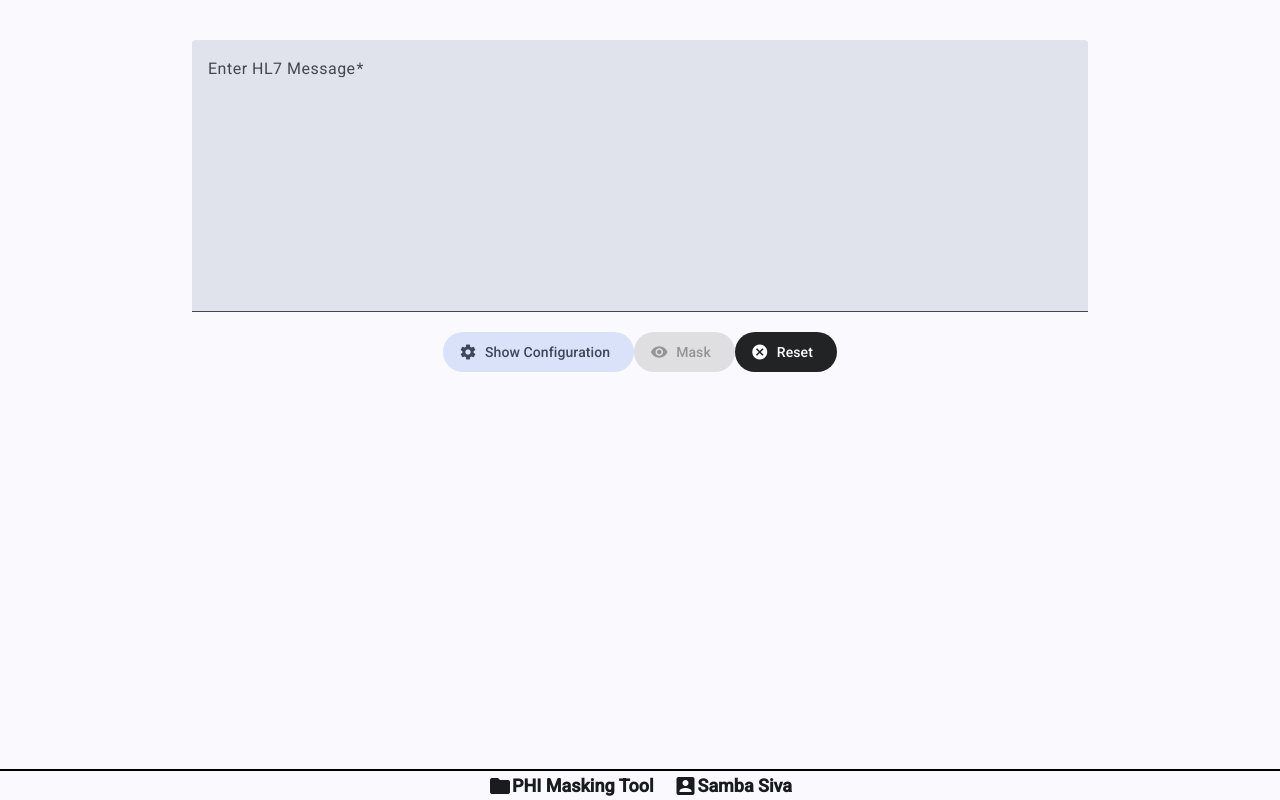
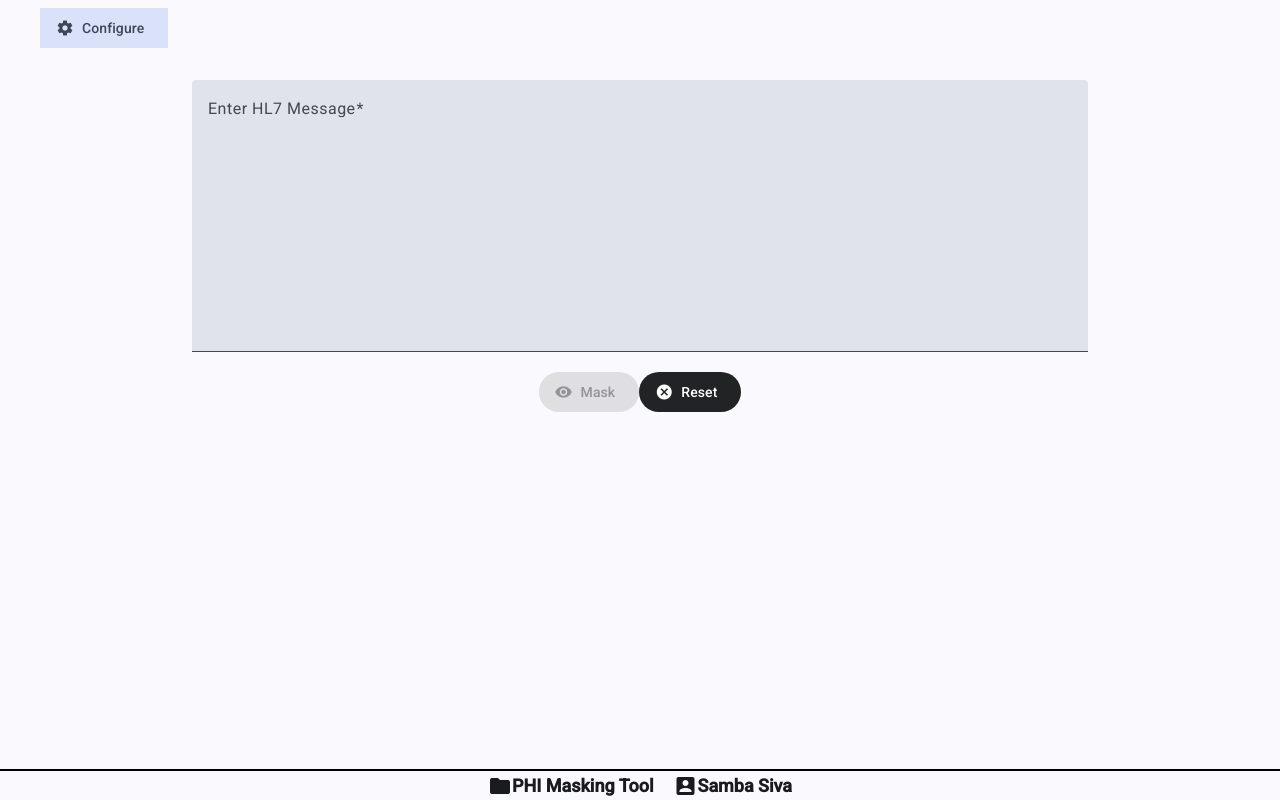
Before and after one commit to sambasiva2k2/hl7-phi-masking-tool, an Angular app: page / in a window 1280 px wide. Built offline with nearby package versions, Linux system fonts and the light colour scheme.

Commit message:
Moved configure button to top

```diff
--- a/src/app/app.html
+++ b/src/app/app.html
@@ -1,5 +1,5 @@
-<div class="flex flex-col justify-end">
-  <div class="mr-10 ml-10 mt-10">
+<div class="flex flex-col">
+  <div class="mr-10 ml-10 mt-20">
     <router-outlet></router-outlet>
   </div>
 </div>
--- a/src/app/components/phi-mask/phi-mask.html
+++ b/src/app/components/phi-mask/phi-mask.html
@@ -1,4 +1,18 @@
-<div class="flex flex-col justify-center">
+<div class="absolute top-2">
+  <div class="flex flex-row">
+    <dialog-button
+      class="my-custom-theme"
+      [control]="addFieldsToMaskForm"
+      [dialogButtonText]="'Configure'"
+      [addFieldsToMaskForm]="addFieldsToMaskForm"
+      [maskingTypes]="maskingTypes"
+      (addEvent)="addFieldToMask()"
+    ></dialog-button>
+    <mat-divider class="my-custom-theme"></mat-divider>
+  </div>
+</div>
+
+<div class="flex flex-col">
   <div class="flex flex-row justify-center">
     <form class="textarea-form">
       <mat-form-field class="textarea-full-width">
@@ -13,14 +27,8 @@
     </form>
   </div>
 
+  <div>
     <div class="flex flex-row justify-center">
-    <dialog-button
-      [control]="addFieldsToMaskForm"
-      [dialogButtonText]="'Show Configuration'"
-      [addFieldsToMaskForm]="addFieldsToMaskForm"
-      [maskingTypes]="maskingTypes"
-      (addEvent)="addFieldToMask()"
-    ></dialog-button>
       <button
         [disabled]="!(phiInputFormControl.valid && phiInputFormControl.value?.slice(0, 3) == 'MSH')"
         (click)="maskPhi()"
@@ -39,12 +47,6 @@
     </div>
     @if (phiInputFormControl.dirty && phiInputFormControl.valid && showResults) {
     <div class="mt-[20px]">
-    <!-- <textarea
-      id="maskedPhiValueArea"
-      class="w-[70vw] h-[35vh] p-4 border border-gray-300 rounded-md text-gray-800 placeholder:text-gray-400 focus:outline-none focus:ring-2 focus:ring-blue-500 focus:border-transparent pointer-events-none"
-      [value]="maskedPhiValue"
-    ></textarea> -->
-
       <div class="flex flex-col justify-center items-center">
         <form class="textarea-form">
           <mat-form-field class="textarea-full-width">
@@ -59,16 +61,11 @@
         </form>
       </div>
       <div class="flex flex-row justify-center">
-      <!-- <img
-        matTooltip="Copy masked PHI data to clipboard"
-        alt="Copy masked PHI to clipboard"
-        class="h-6 w-6 cursor-pointer align-right"
-        (click)="copyToClipboard()"
-        src="clipboard.svg"
-      /> -->
-
-      <button (click)="copyToClipboard()" matButton="filled"><mat-icon>file_copy</mat-icon> Copy</button>
+        <button (click)="copyToClipboard()" matButton="filled">
+          <mat-icon>file_copy</mat-icon> Copy
+        </button>
       </div>
     </div>
     }
   </div>
+</div>
--- a/src/app/components/phi-mask/phi-mask.ts
+++ b/src/app/components/phi-mask/phi-mask.ts
@@ -19,6 +19,7 @@ import { ShowFieldsDialog, DialogButton } from '../dialog/dialog-button';
 import { MatTooltipModule } from '@angular/material/tooltip';
 import { MatSnackBar } from '@angular/material/snack-bar';
 import { StateService } from '../../services/state';
+import {MatDividerModule} from '@angular/material/divider';
 
 @Component({
   selector: 'app-phi-mask',
@@ -37,6 +38,7 @@ import { StateService } from '../../services/state';
     MatButtonModule,
     MatTabsModule,
     DialogButton,
+    MatDividerModule,
     MatTooltipModule,
   ],
   templateUrl: './phi-mask.html',
```
Also changed, not shown: 5 other files (tests, documents, lock files or other folders). Lines whose indentation alone changed are shown as unchanged.
